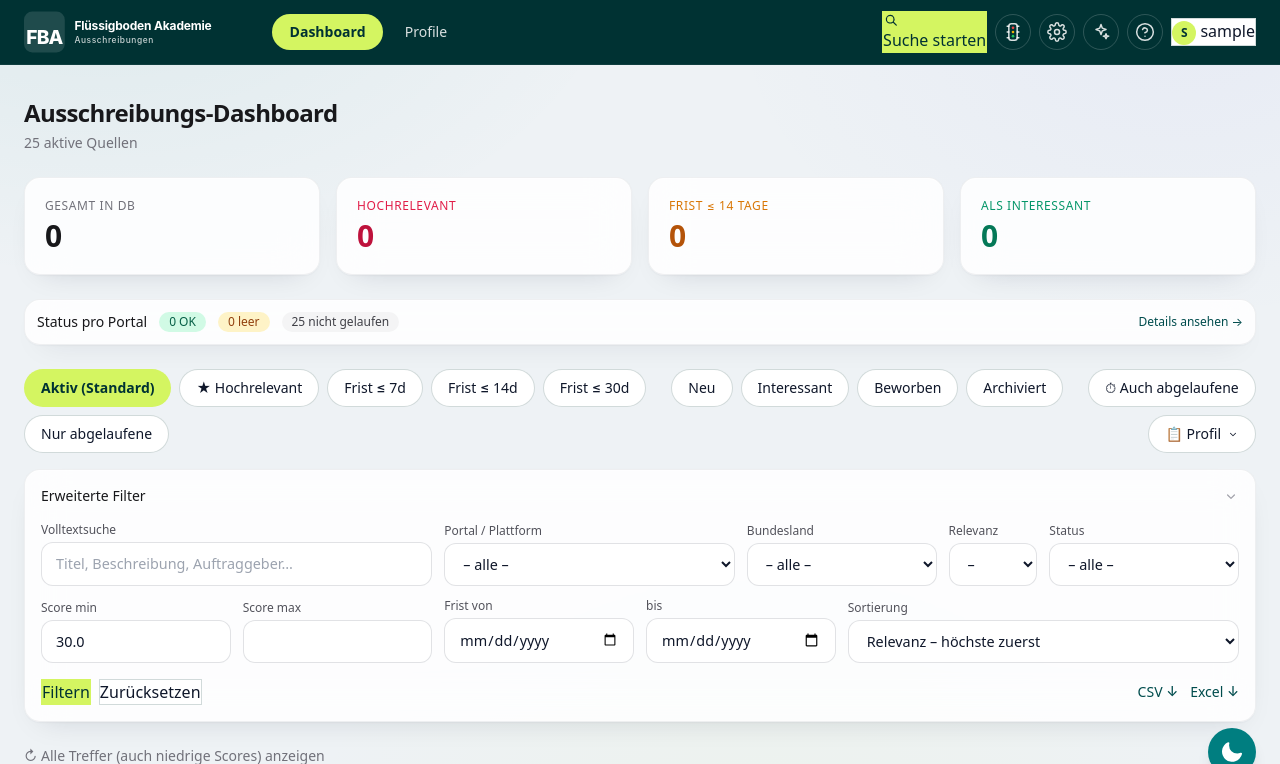
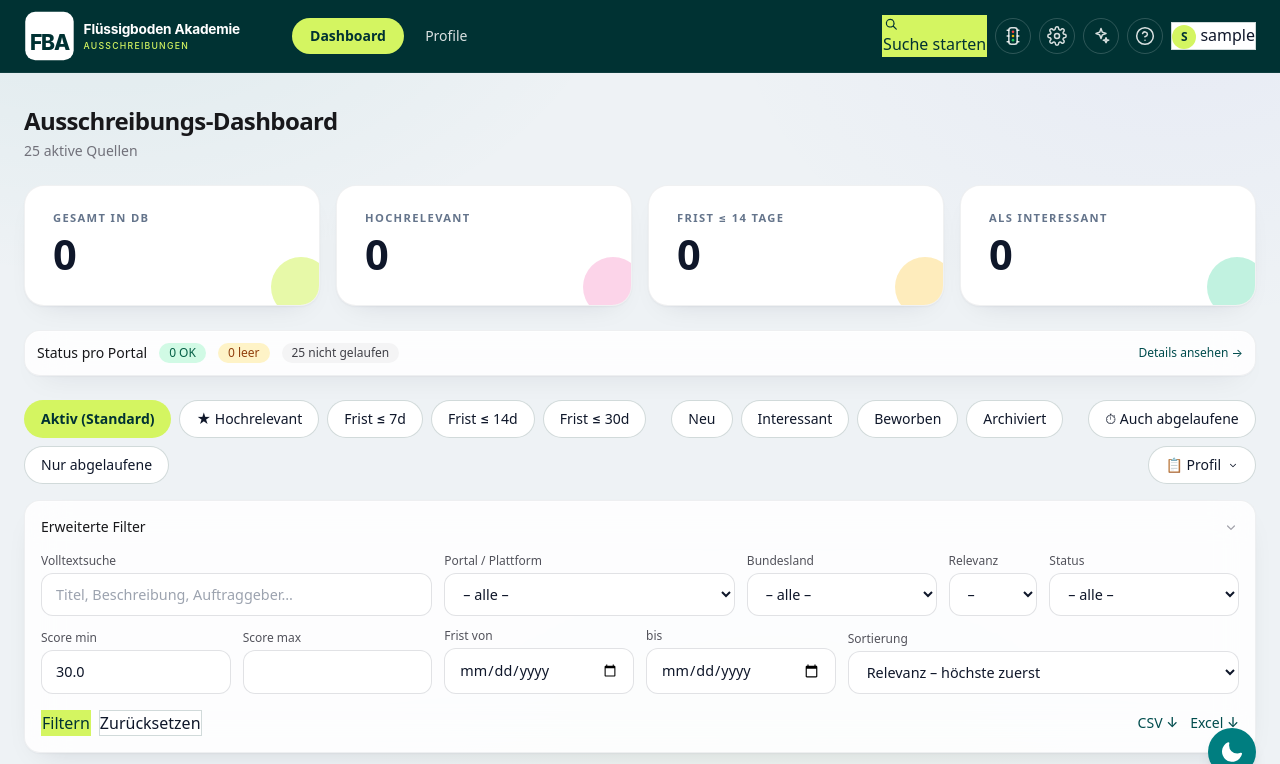
Before and after one commit to DauntlessGiantfromHugeSea/ausschreibungsplattform-fbe, a FastAPI app: page / in a window 1280 px wide. Shown: the top 764 px of the page. Run offline with FastAPI, Linux system fonts and the light colour scheme; the visitor is signed in with stand-in values (Sample User, id 1); data that the repository does not hold is empty; some libraries are stand-ins or nearby versions.

Commit message:
ui-polish: groesseres weisses FBA-Wortmark, KPI-Karten im Akademie-Stil
Logo:
- fba-wordmark-white.svg: solide weisse FBA-Box mit dunkler Schrift
  fuer maximalen Kontrast auf dem dunklen Topbar-Hintergrund. Subtitel
  'AUSSCHREIBUNGEN' jetzt in Lime statt 50% Weiss, damit der
  Wiedererkennungswert zur CTA-Farbe da ist.
- Header: Logo von h-12 auf h-14 vergroessert, kein Fallback-Text-
  Duplikat mehr (die Wortmarke enthaelt bereits 'Fluessigboden
  Akademie · Ausschreibungen').
- Login-Brand-Panel: Logo h-20, gleicher Stil.
- ?v=2 als Cache-Buster, damit aelteres SVG nicht aus dem Browser-
  Cache gezogen wird.

KPI-Karten (index.html):
- Neue .kpi-card-Klasse: weisser Block, 2.6rem fette Zahlen, kleine
  uppercase-letterspaced Label, dezenter Lime-Kreis-Akzent unten
  rechts (kpi-dot). Pro Kachel angepasste Tint-Variante:
  Default = Lime, Hochrelevant = Rose, Frist = Amber,
  Interessant = Emerald (jeweils ~30% Alpha).
- Lokale <style>-Sektion damit die Werte nicht durch Tailwind-Layer
  konkurrieren.

```diff
--- a/backend/templates/base.html
+++ b/backend/templates/base.html
@@ -353,13 +353,8 @@
 <header class="topbar sticky top-0 z-40">
   <div class="max-w-screen-2xl mx-auto px-6 h-18 py-2 flex items-center justify-between gap-4">
     <div class="flex items-center gap-8">
-      <a href="/" class="flex items-center text-white" title="Flüssigboden Akademie">
-        {% if has_logo() %}
-        <img src="{{ logo_url('dark') }}" alt="Flüssigboden Akademie · Ausschreibungen" class="h-12 w-auto">
-        {% else %}
-        <span class="inline-flex h-10 w-10 items-center justify-center rounded-xl bg-accent-300 text-brand-800 text-sm font-bold">FBA</span>
-        <span class="ml-3 font-semibold">Flüssigboden Akademie</span>
-        {% endif %}
+      <a href="/" class="flex items-center text-white" title="Flüssigboden Akademie · Ausschreibungen">
+        <img src="{{ logo_url('dark') }}?v=2" alt="Flüssigboden Akademie · Ausschreibungen" class="h-14 w-auto block">
       </a>
       <nav class="hidden md:flex items-center gap-1 text-sm">
         <a href="/" class="nav-link {% if _path == '/' %}is-active{% endif %}">Dashboard</a>
--- a/backend/templates/index.html
+++ b/backend/templates/index.html
@@ -41,25 +41,72 @@
   </div>
 </div>
 
-<!-- KPI -->
+<!-- KPI - Akademie-Style: grosse Zahl + dezenter Lime-Kreis unten rechts -->
 <div class="grid grid-cols-2 lg:grid-cols-4 gap-4 mb-6">
-  <a href="/" class="card p-5 hover:shadow-md transition">
-    <div class="text-xs uppercase tracking-wider text-zinc-500">Gesamt in DB</div>
-    <div class="mt-1 text-3xl font-semibold">{{ stats.total }}</div>
+  <a href="/" class="kpi-card">
+    <div class="kpi-label">Gesamt in DB</div>
+    <div class="kpi-number">{{ stats.total }}</div>
+    <span class="kpi-dot"></span>
   </a>
-  <a href="/?quick=high" class="card p-5 hover:shadow-md transition">
-    <div class="text-xs uppercase tracking-wider text-rose-600">Hochrelevant</div>
-    <div class="mt-1 text-3xl font-semibold text-rose-700">{{ stats.high }}</div>
+  <a href="/?quick=high" class="kpi-card">
+    <div class="kpi-label text-rose-600">Hochrelevant</div>
+    <div class="kpi-number text-rose-700">{{ stats.high }}</div>
+    <span class="kpi-dot kpi-dot-rose"></span>
   </a>
-  <a href="/?quick=deadline-14" class="card p-5 hover:shadow-md transition">
-    <div class="text-xs uppercase tracking-wider text-amber-600">Frist ≤ 14 Tage</div>
-    <div class="mt-1 text-3xl font-semibold text-amber-700">{{ stats.soon }}</div>
+  <a href="/?quick=deadline-14" class="kpi-card">
+    <div class="kpi-label text-amber-600">Frist ≤ 14 Tage</div>
+    <div class="kpi-number text-amber-600">{{ stats.soon }}</div>
+    <span class="kpi-dot kpi-dot-amber"></span>
   </a>
-  <a href="/?status=interessant" class="card p-5 hover:shadow-md transition">
-    <div class="text-xs uppercase tracking-wider text-emerald-600">Als interessant</div>
-    <div class="mt-1 text-3xl font-semibold text-emerald-700">{{ stats.interesting }}</div>
+  <a href="/?status=interessant" class="kpi-card">
+    <div class="kpi-label text-emerald-600">Als interessant</div>
+    <div class="kpi-number text-emerald-700">{{ stats.interesting }}</div>
+    <span class="kpi-dot kpi-dot-emerald"></span>
   </a>
 </div>
+
+<style>
+  .kpi-card {
+    position: relative;
+    display: block;
+    background: #ffffff;
+    border-radius: 1.25rem;
+    border: 1px solid rgba(15, 23, 42, 0.06);
+    box-shadow: 0 1px 2px rgba(15, 23, 42, 0.04), 0 12px 30px -18px rgba(15, 23, 42, 0.15);
+    padding: 1.5rem 1.75rem 1.75rem 1.75rem;
+    overflow: hidden;
+    transition: box-shadow 0.2s ease, transform 0.2s ease;
+  }
+  .kpi-card:hover { box-shadow: 0 1px 2px rgba(15, 23, 42, 0.05), 0 18px 40px -20px rgba(15, 23, 42, 0.22); transform: translateY(-1px); }
+  .kpi-label {
+    font-size: 0.7rem;
+    font-weight: 700;
+    text-transform: uppercase;
+    letter-spacing: 0.12em;
+    color: rgb(100, 116, 139);
+  }
+  .kpi-number {
+    margin-top: 0.4rem;
+    font-size: 2.6rem;
+    font-weight: 800;
+    line-height: 1.05;
+    color: rgb(15, 23, 42);
+    letter-spacing: -0.02em;
+  }
+  .kpi-dot {
+    position: absolute;
+    right: -12px;
+    bottom: -12px;
+    width: 60px;
+    height: 60px;
+    border-radius: 9999px;
+    background: rgba(212, 245, 97, 0.55);
+    pointer-events: none;
+  }
+  .kpi-dot-rose    { background: rgba(244, 114, 182, 0.30); }
+  .kpi-dot-amber   { background: rgba(251, 191, 36, 0.30); }
+  .kpi-dot-emerald { background: rgba(52, 211, 153, 0.30); }
+</style>
 
 <!-- Portal-Status: schmale Zusammenfassung mit Link zur Status-Seite -->
 <a href="/admin/status" class="card mb-6 p-3 flex items-center justify-between hover:bg-zinc-50 transition no-underline">
```
Also changed, not shown: backend/templates/login.html (+1 -13 lines), backend/static/fba-wordmark-white.svg.
